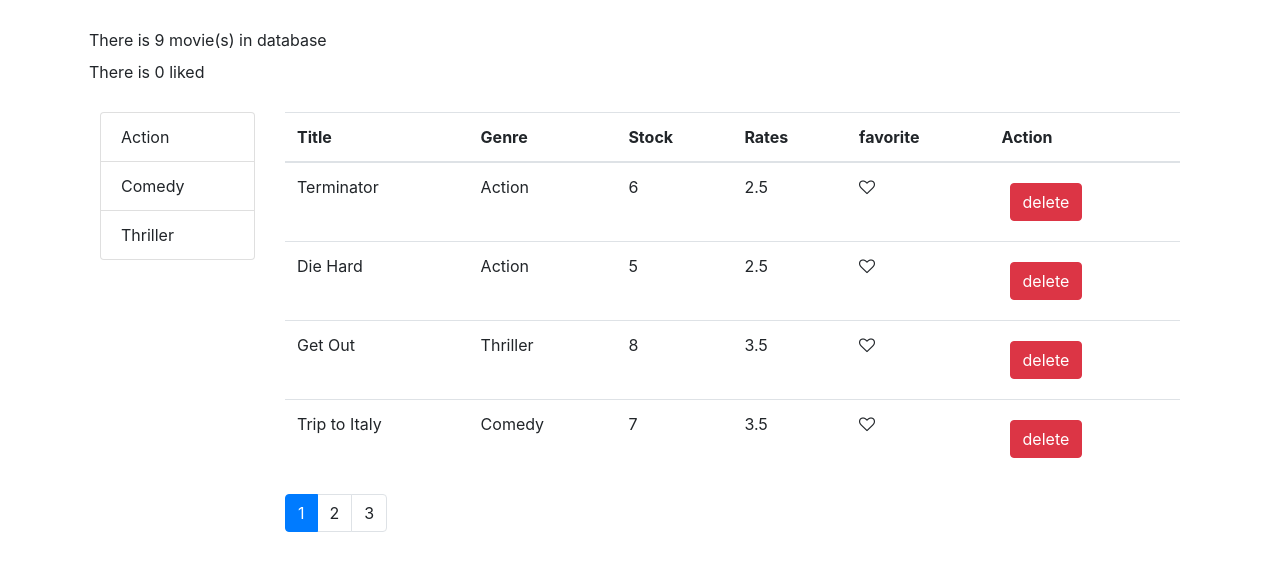
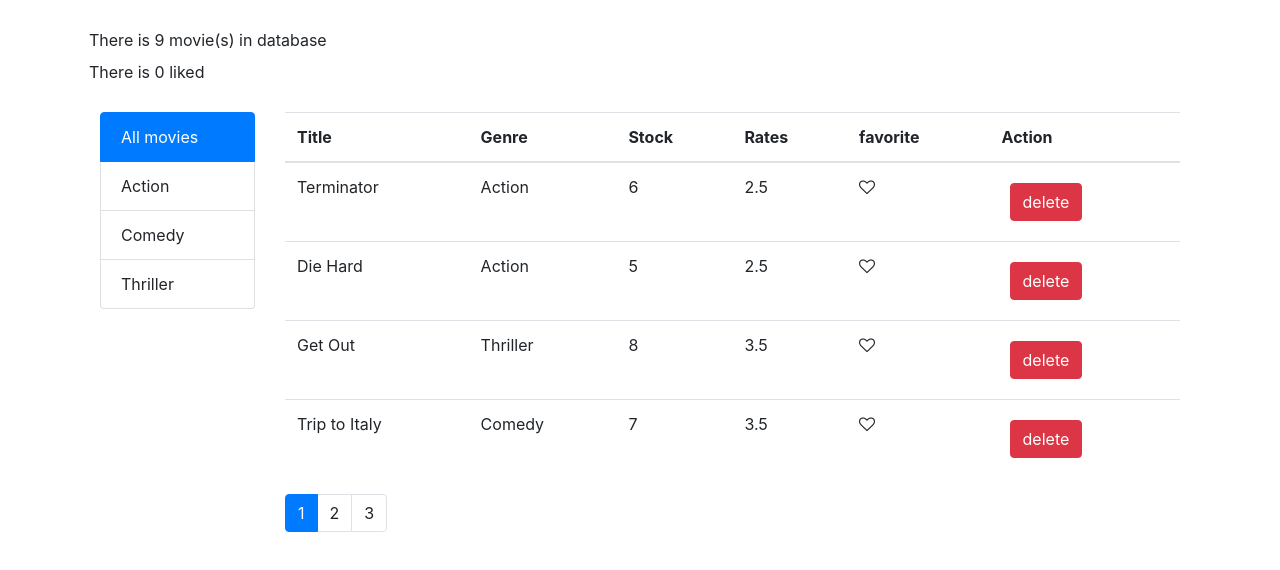
Before and after one commit to StevOrc/react-concept, a React (Create React App) app: page / in a window 1280 px wide. Shown: the top 570 px of the page. Built offline with nearby package versions, Linux system fonts and the light colour scheme.

Commit message:
all movie filtered added

```diff
--- a/src/components/features/movies/Movie.jsx
+++ b/src/components/features/movies/Movie.jsx
@@ -3,6 +3,7 @@ import {getMovies, deleteMovie, toogleLikeMovie, getNumberOfLike} from '../../..
 import {getGenres} from '../../../services/fakeGenreService';
 import {Like, Pagination, ListGroup} from '../../';
 import {paginate} from '../../../utils/paginate';
+import _ from 'lodash';
 
 export default class Movie extends Component {
     state = {
@@ -23,15 +24,19 @@ export default class Movie extends Component {
 
     render() {
         const {length: count} = this.state.movies;
-        const {pageSize, currentPage, movies: allMovies, numberOfLike, genres: allGenre} = this.state;
+        const {pageSize, currentPage, movies: allMovies, numberOfLike, genres: allGenre, selectedGenre} = this.state;
         if(count === 0) return <p className="m-4">No movie in Databse</p>;
 
-        const movies = paginate(allMovies, currentPage, pageSize);
+        const filteredItems = !_.isEmpty(selectedGenre)
+                                ? allMovies.filter( m => m.genre._id === selectedGenre._id )
+                                : allMovies;
+
+        const movies = paginate(filteredItems, currentPage, pageSize);
 
         return (
             <div className="container">
                 <div className="row d-flex flex-column mb-4 mt-4">
-                    <p className="m-1">There is {count} movie(s) in database</p>
+                    <p className="m-1">There is {filteredItems.length} movie(s) in database</p>
                     <p className="m-1">There is {numberOfLike} liked </p>
 
                 </div>
@@ -60,7 +65,7 @@ export default class Movie extends Component {
                             </tbody>
                         </table>
                         <Pagination
-                            itemsCount={count}
+                            itemsCount={filteredItems.length}
                             pageSize={pageSize}
                             currentPage={currentPage}
                             onPageChange={this.handlePageChange}
--- a/src/components/shared/components/ListGroup.jsx
+++ b/src/components/shared/components/ListGroup.jsx
@@ -5,6 +5,10 @@ const ListGroup = (props) => {
 
     return (
         <ul className="list-group">
+                <li
+                    onClick={() => onItemSelect({})}
+                    style={{cursor: 'pointer'}}
+                    className={ !selectedItem.name ? "list-group-item active" : "list-group-item"}> All movies</li>
             {items.map( item =>
                 <li
                     onClick={() => onItemSelect(item)}
```
